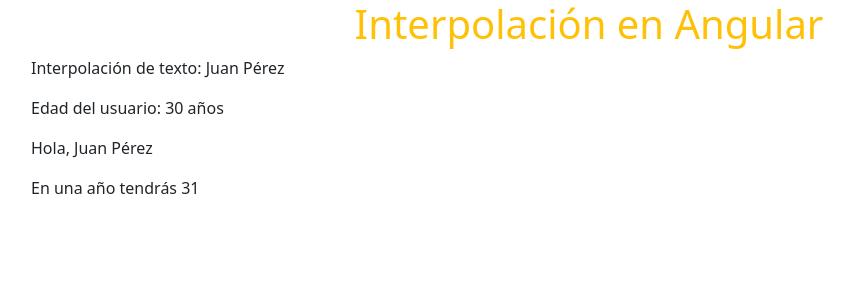
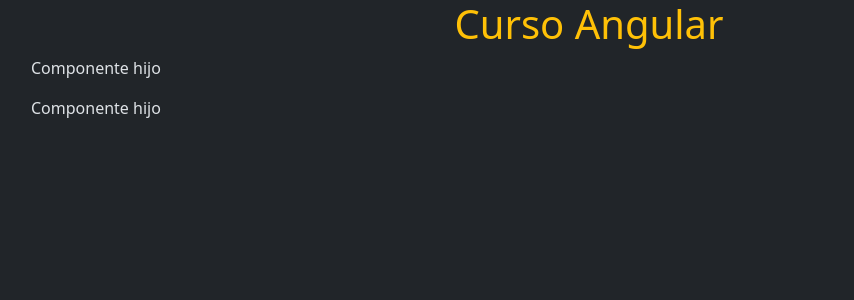
Before and after one commit to MAOIRO17/CursoAngular, an Angular app in the folder AppAngular/: page / in a window 1280 px wide. Shown: the top 300 px of the page, without its empty margins (51-905 px from the left). Built offline with nearby package versions, Linux system fonts and the light colour scheme.

Commit message:
Ejercicio de encapsulamiento de propiedades en Angular

```diff
--- a/AppAngular/src/app/app.html
+++ b/AppAngular/src/app/app.html
@@ -1,4 +1,4 @@
-<!-- <div class="container">
+<div class="container">
   <h1 class="text-center text-warning">{{ title() }}</h1>
-</div> -->
-<app-interpolacion/>
+  <app-hijo/>
+</div>
--- a/AppAngular/src/app/app.ts
+++ b/AppAngular/src/app/app.ts
@@ -3,12 +3,13 @@
 import { ComponenteEnLinea } from "./componente-en-linea/componente-en-linea";
 import { Interpolacion } from "./interpolacion/interpolacion";
 import { Padre } from './padre/padre';
+import { Hijo } from "./hijo/hijo";
 
 @Component({
   selector: 'app-root',
   templateUrl: './app.html',
   styleUrl: './app.css',
-  imports: [NuevoComponente, ComponenteEnLinea, Interpolacion, Padre]
+  imports: [NuevoComponente, ComponenteEnLinea, Interpolacion, Padre, Hijo]
 })
 export class App {
   title = signal('Curso Angular');
--- /dev/null
+++ b/AppAngular/src/app/hijo/hijo.html
@@ -0,0 +1,2 @@
+<p>{{mostrarTitulo}}</p>
+<p>{{getTitulo}}</p>
--- /dev/null
+++ b/AppAngular/src/app/hijo/hijo.ts
@@ -0,0 +1,18 @@
+import { Component } from '@angular/core';
+
+@Component({
+  selector: 'app-hijo',
+  imports: [],
+  templateUrl: './hijo.html',
+  styleUrl: './hijo.css'
+})
+export class Hijo {
+private titulo = 'Componente hijo';
+// Getter para acceder al título
+get mostrarTitulo() {
+    return this.titulo;
+  }
+get getTitulo() {
+    return this.titulo;
+  }
+}
--- a/AppAngular/src/index.html
+++ b/AppAngular/src/index.html
@@ -1,5 +1,5 @@
 <!doctype html>
-<html lang="en">
+<html lang="en" data-bs-theme="dark">
 <head>
   <meta charset="utf-8">
   <title>AppAngular</title>
```
Also changed, not shown: AppAngular/src/app/hijo/hijo.css (added).
